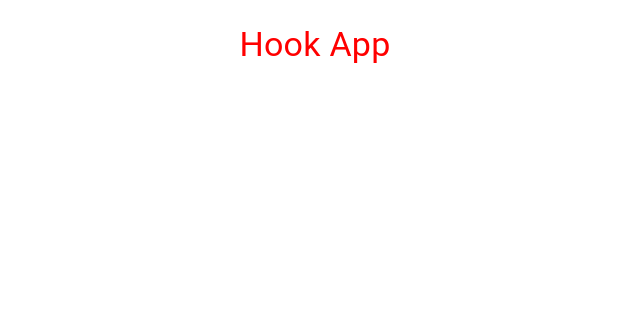
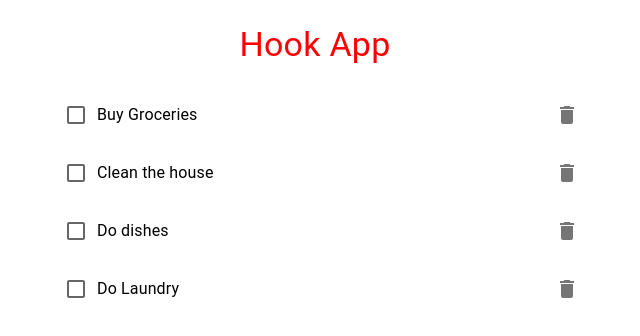
Before and after one commit to jrshittu/hook, a React (Create React App) app: page / in a window 1280 px wide. Shown: the top 336 px of the page, without its empty margins (325-965 px from the left). Built offline with nearby package versions, Linux system fonts and the light colour scheme.

Commit message:
Updated app.js

```diff
--- a/package.json
+++ b/package.json
@@ -5,6 +5,7 @@
   "dependencies": {
     "@emotion/react": "^11.11.1",
     "@emotion/styled": "^11.11.0",
+    "@mui/icons-material": "^5.14.3",
     "@mui/material": "^5.14.3",
     "@testing-library/jest-dom": "^5.17.0",
     "@testing-library/react": "^13.4.0",
--- a/src/App.js
+++ b/src/App.js
@@ -1,4 +1,4 @@
-import React, { useState } from 'react';
+import React, { useState, useEffect } from 'react';
 import './App.css';
 import { Container, Typography } from '@mui/material';
 import TodoList from './components/TodoList';
@@ -13,9 +13,11 @@ const App = () => {
     {id: 4, text: 'Do Laundry', completed: false}
   ]);
 
+  // put useEffect here
+
 
   return (
-    <Container maxWidth='sm'>
+    <Container maxWidth='sm' background="yellowgreen">
       <Typography variant='h4' align='center' gutterBottom mt= '24px' color="red">
         Hook App
       </Typography>
--- a/src/components/TodoList.jsx
+++ b/src/components/TodoList.jsx
@@ -1,10 +1,13 @@
 import React from 'react';
 import { List } from '@mui/material';
+import TodoItem from './TodoItem';
 
-const TodoList = () => {
+const TodoList = ({todos}) => {
   return (
     <List>
-      {}
+      {todos.map((todo) => (
+        <TodoItem key={todo.id} todo={todo}/>
+      ))}
     </List>
   )
 }
```
Also changed, not shown: 1 other file (tests, documents, lock files or other folders).
